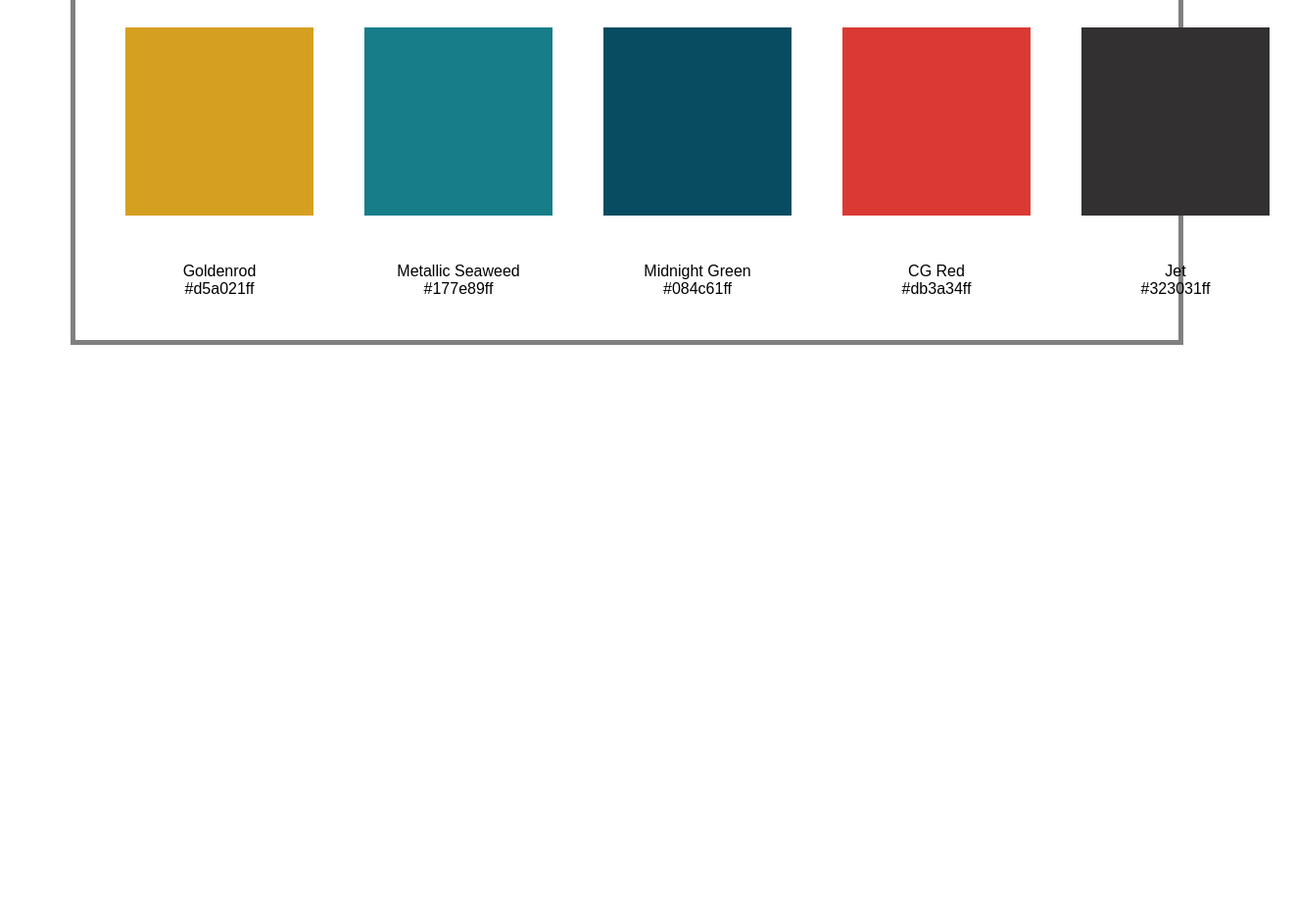
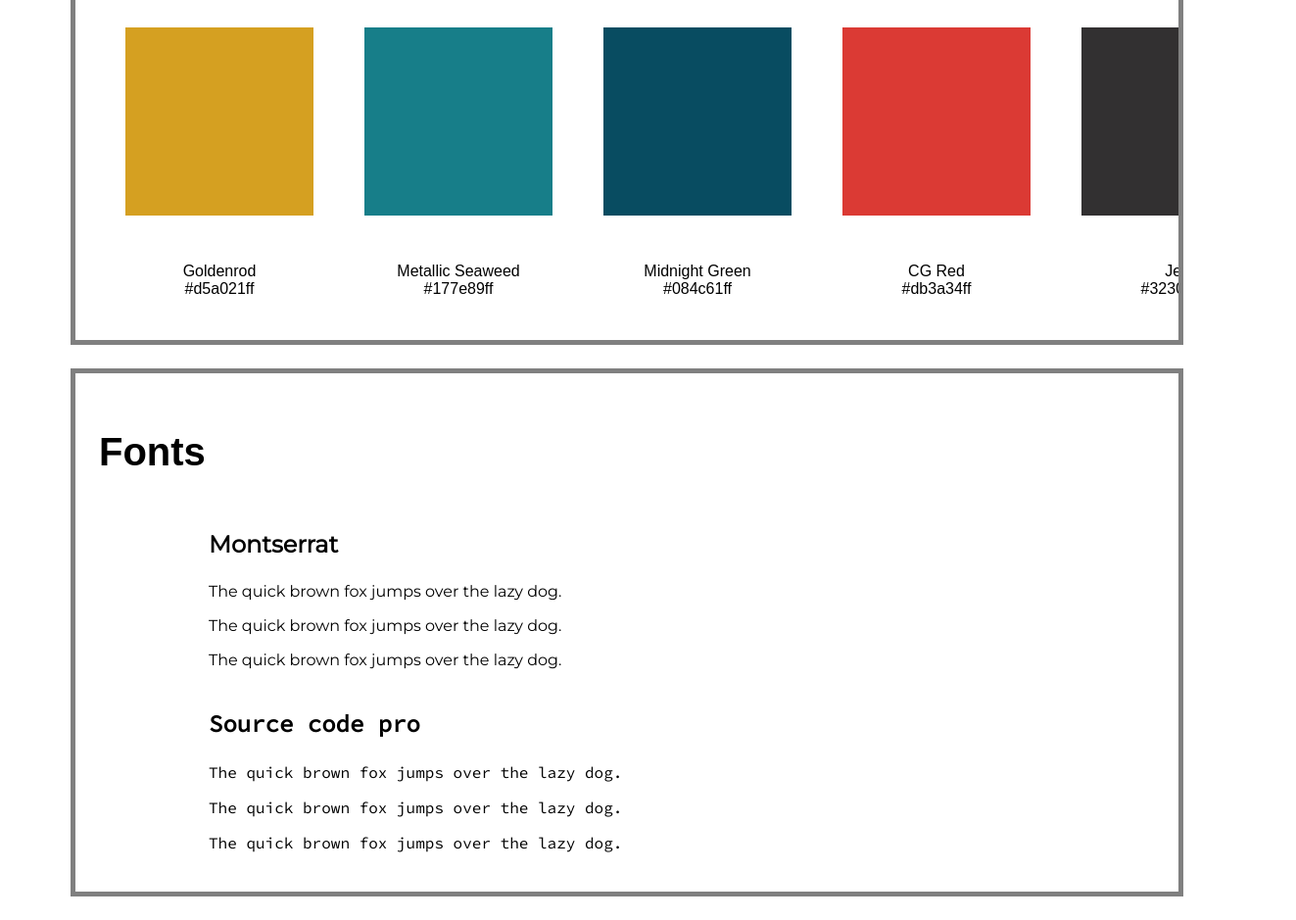
Before and after one commit to JayP-TA/web_style_guide, a plain HTML site: page index.html in a window 1280 px wide. Shown: the part 332-1271 px from the top of the page at 98% size, 1323 px wide, since content can reach past the window. Before the commit the page ends 800 px from the top, so only its background shows below. Drawn offline with Linux system fonts and the light colour scheme.

Commit message:
Adds fonts section and scrollable colors section

```diff
--- a/index.html
+++ b/index.html
@@ -3,6 +3,9 @@
   <head>
     <title>Web Style Guide</title>
     <link href="resources/css/styles.css" rel="stylesheet" />
+    <link rel="preconnect" href="https://fonts.googleapis.com">
+    <link rel="preconnect" href="https://fonts.gstatic.com" crossorigin>
+    <link href="https://fonts.googleapis.com/css2?family=Montserrat&family=Source+Code+Pro&display=swap" rel="stylesheet">
   </head>
   <body>
     <header>
@@ -27,5 +30,20 @@
         </tr>
       </table>
     </div>
+    <div class="cont">
+        <h2>Fonts</h2>
+        <div class="container-font" id="Montserrat">
+            <h3>Montserrat</h3>
+            <p>The quick brown fox jumps over the lazy dog.</p>
+            <p class="italic">The quick brown fox jumps over the lazy dog.</p>
+            <p class="bold">The quick brown fox jumps over the lazy dog.</p>
+        </div>
+        <div class="container-font" id="SCP">
+            <h3>Source code pro</h3>
+            <p>The quick brown fox jumps over the lazy dog.</p>
+            <p class="italic">The quick brown fox jumps over the lazy dog.</p>
+            <p class="bold">The quick brown fox jumps over the lazy dog.</p>
+        </div>
+    </div>
   </body>
 </html>
--- a/resources/css/styles.css
+++ b/resources/css/styles.css
@@ -13,6 +13,10 @@ h2 {
     font-size: 2.5em;
 }
 
+h3 {
+    font-size: 1.5em;
+}
+
 header {
     margin: 4em;
 }
@@ -24,6 +28,7 @@ div.cont {
     border: 5px solid grey;
     margin: 1.5em 4em;
     padding: 1.5em;
+    overflow: auto;
 }
 
 div .container-color {
@@ -62,3 +67,16 @@ p .color {
 #jet {
     background-color: #323031ff;
 }
+
+div .container-font {
+    display: inline-block;
+    padding: 0 7em;
+}
+
+#Montserrat {
+    font-family: Montserrat;
+}
+
+#SCP {
+    font-family: "Source Code Pro";
+}
```
